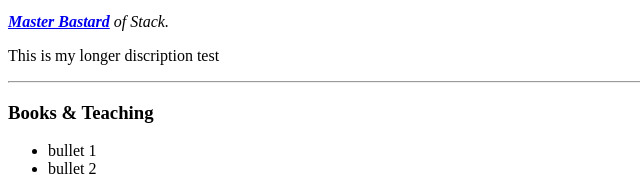
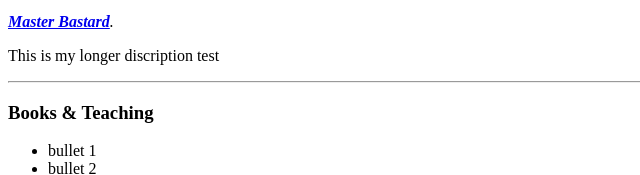
Before and after one commit to standoutmarketingstudio/cv, a plain HTML site: page index.html in a window 1280 px wide. Shown: the part 357-532 px from the top of the page, 0-640 px from the left. Drawn offline with Linux system fonts and the light colour scheme.

Commit message:
Update index.html

```diff
--- a/index.html
+++ b/index.html
@@ -17,7 +17,7 @@
 </table>
 
 
-  <p> <em> <strong><a href= "https://google.com"> Master Bastard</a></strong> of Stack.</em> </p>
+  <p> <em> <strong><a href= "https://google.com"> Master Bastard</a></strong>.</em> </p>
 
     <p> This is my longer discription test</p>
 
```
